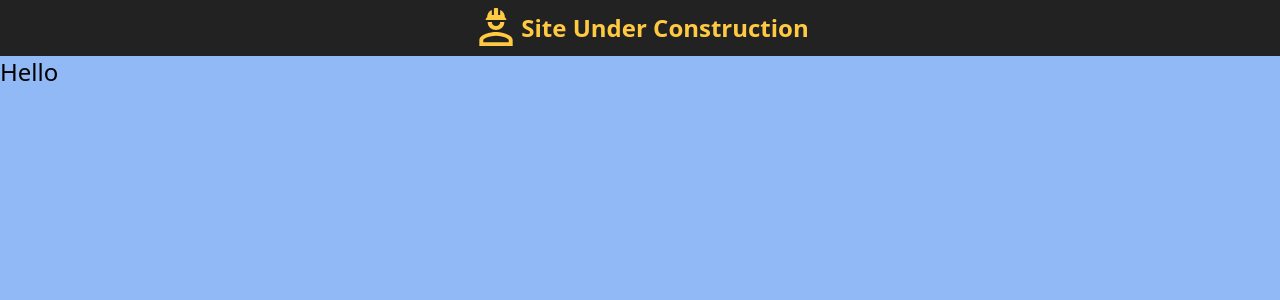
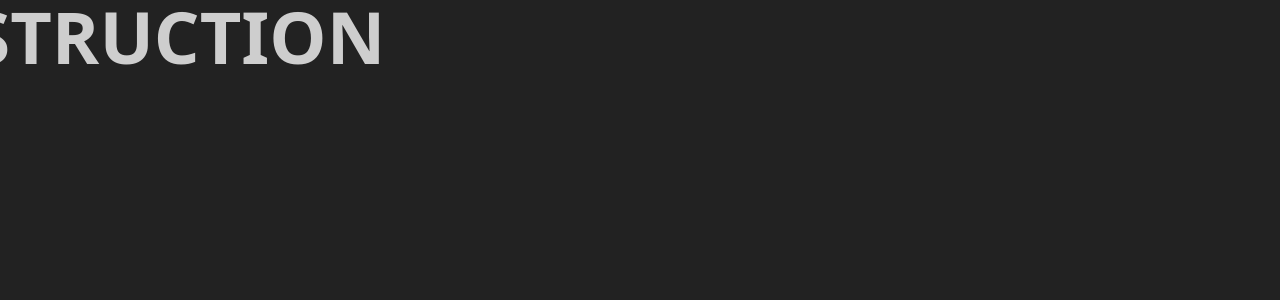
Before and after one commit to BenjaminStuartDev/portfolio, a Next.js app: page / in a window 1280 px wide. Shown: the top 300 px of the page. Built offline with nearby package versions, Linux system fonts and the light colour scheme.

Commit message:
rename, refactor  and implement 'work in progress bar' as marquee

```diff
--- /dev/null
+++ b/src/components/Marquee.jsx
@@ -0,0 +1,33 @@
+import { motion } from "framer-motion";
+
+const defaultVariants = {
+  animate: {
+    x: [`100vw`, `-100vw`],
+    transition: {
+      x: {
+        repeat: Infinity,
+        repeatType: "loop",
+        duration: 10,
+        ease: "linear",
+      },
+    },
+  },
+};
+
+Marquee.defaultProps = {
+  marqueeVariants: defaultVariants,
+};
+
+export default function Marquee({ marqueeVariants, children }) {
+  return (
+    <section className="w-full bg-mine-shaft flex items-center justify-center">
+      <motion.div
+        className="track"
+        variants={marqueeVariants}
+        animate="animate"
+      >
+        {children}
+      </motion.div>
+    </section>
+  );
+}
--- a/src/components/WorkInProgressBar.jsx
+++ /dev/null
@@ -1,25 +0,0 @@
-import ConstructionWorker from "../../public/construction_worker.svg";
-import { motion } from "framer-motion";
-import Image from "next/image";
-
-export default function WorkInProgressBar() {
-  return (
-    <section className="w-full h-14 bg-mine-shaft flex items-center justify-center">
-      <Image
-        src={ConstructionWorker}
-        alt="Construction Worker"
-        width={50}
-        height={50}
-      />
-      <h1 className="font-family:montserrat font-semibold text-2xl text-construction-yellow">
-        <a
-          href="https://media.tenor.com/PG2ujR7H4UMAAAAd/dog-hot.gif"
-          target="_blank"
-          rel="noreferrer"
-        >
-          Site Under Construction
-        </a>
-      </h1>
-    </section>
-  );
-}
--- a/src/pages/_document.js
+++ b/src/pages/_document.js
@@ -4,7 +4,7 @@ export default function Document() {
   return (
     <Html lang="en">
       <Head />
-      <body className="bg-malibu-blue">
+      <body className="bg-mine-shaft">
         <Main />
         <NextScript />
       </body>
--- a/src/pages/index.js
+++ b/src/pages/index.js
@@ -1,5 +1,5 @@
 import Head from "next/head";
-import WorkInProgressBar from "@/components/WorkInProgressBar";
+import Marquee from "@/components/Marquee";
 
 export default function Home() {
   return (
@@ -14,8 +14,11 @@ export default function Home() {
         <link rel="icon" href="/favicon.ico" />
       </Head>
       <main>
-        <WorkInProgressBar />
-        <h1 className="text-2xl">Hello</h1>
+        <Marquee customVariants={false}>
+          <h1 className="font-family:montserrat h-0 font-semibold text-3xl sm:text-5xl xl:text-7xl text-chalk-grey">
+            SITE UNDER CONSTRUCTION
+          </h1>
+        </Marquee>
       </main>
     </>
   );
--- a/src/styles/globals.css
+++ b/src/styles/globals.css
@@ -3,3 +3,4 @@
 @tailwind utilities;
 
 @import url('https://fonts.googleapis.com/css2?family=Montserrat:ital,wght@0,300;0,400;0,500;0,600;1,300;1,400;1,500;1,600&display=swap');
+@import "./marquee.css"
--- /dev/null
+++ b/src/styles/marquee.css
@@ -0,0 +1,11 @@
+.marquee {
+    position: relative;
+    width: 200vw;
+    max-width: 100%;
+    overflow: hidden;
+}
+
+.track {
+    position: absolute;
+    white-space: nowrap;
+}
--- a/tailwind.config.js
+++ b/tailwind.config.js
@@ -12,8 +12,7 @@ module.exports = {
     extend: {
       colors: {
         "mine-shaft": "#222222",
-        "malibu-blue": "#91B9F5",
-        "construction-yellow": "#FFCA42",
+        "chalk-grey": "#CECECE",
       },
       fontFamily: {
         montserrat: ["Montserrat"],
```
Also changed, not shown: public/construction_worker.svg (deleted).
